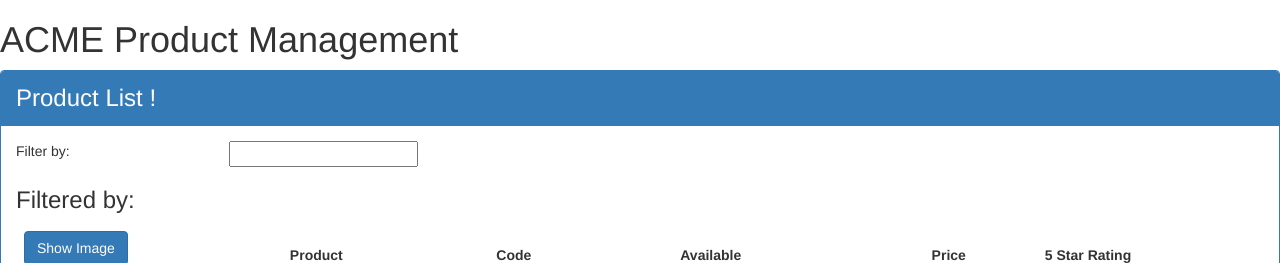
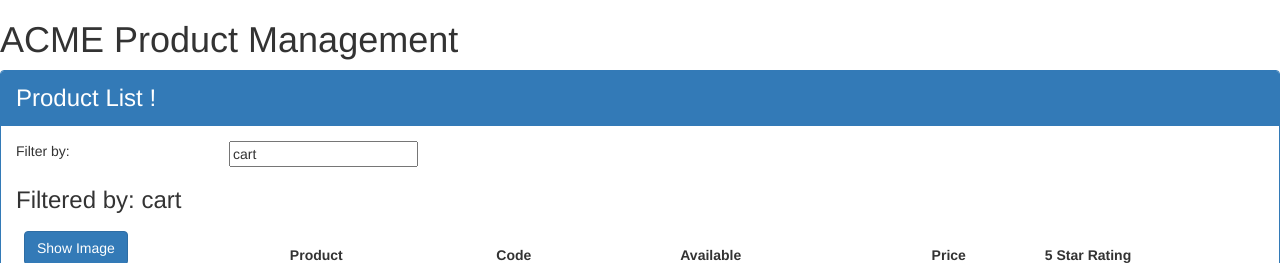
Before and after one commit to cynthialouis/angular2-gettingstarted, an Angular app: page / in a window 1280 px wide. Shown: the top 263 px of the page. Built offline with nearby package versions, Linux system fonts and the light colour scheme.

Commit message:
Handling input with two-way binding

```diff
--- a/src/app/app.module.ts
+++ b/src/app/app.module.ts
@@ -1,6 +1,6 @@
 import { BrowserModule } from '@angular/platform-browser';
 import { NgModule } from '@angular/core';
-
+import {FormsModule} from '@angular/forms';
 import { AppComponent } from './app.component';
 import {ProductListComponent} from './products/product-list.component';
 
@@ -10,9 +10,11 @@ import {ProductListComponent} from './products/product-list.component';
     ProductListComponent,
   ],
   imports: [
-    BrowserModule
+    BrowserModule,
+    FormsModule,
   ],
   providers: [],
   bootstrap: [AppComponent]
 })
+
 export class AppModule { }
--- a/src/app/products/product-list.component.html
+++ b/src/app/products/product-list.component.html
@@ -5,17 +5,16 @@
 
   <div class='panel-body'>
     <div class='row'>
-      <div class='col-md-2'>
-        Filter by:
-      </div>
+      <div class='col-md-2'>Filter by: </div>
       <div class='col-md-4'>
-        <input type='text'/>
+        <input type='text'
+               [(ngModel)]='listFilter'/>
       </div>
     </div>
 
     <div class='row'>
       <div class='col-md-6'>
-        <h3>Filtered by: </h3>
+        <h3>Filtered by: {{ listFilter }}</h3>
       </div>
     </div>
 
--- a/src/app/products/product-list.component.ts
+++ b/src/app/products/product-list.component.ts
@@ -10,6 +10,7 @@ export class ProductListComponent {
   imageWidth: number = 50;
   imageMargin: number = 2;
   showImage: boolean = false;
+  listFilter: string = 'cart';
 
   products: any[] = [
     {
```
